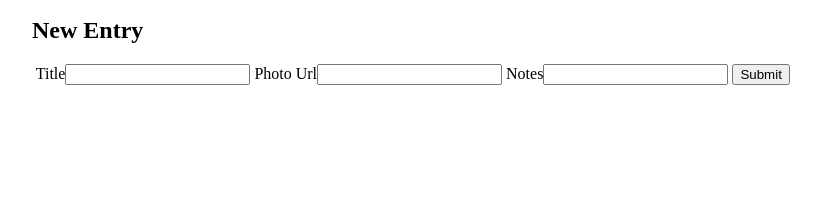
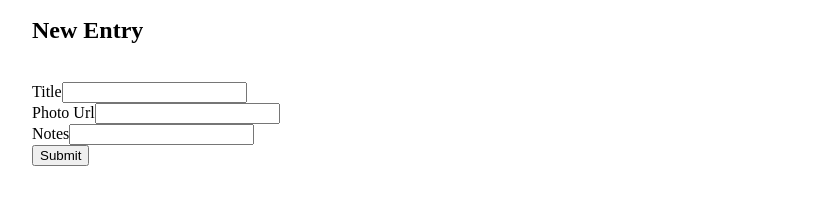
Before and after one commit to TheDanYount/code-journal, a website with bundled scripts: page index.html in a window 1280 px wide. Shown: the part 83-288 px from the top of the page, without its empty margins (182-1003 px from the left). Built offline with nearby package versions, Linux system fonts and the light colour scheme.

Commit message:
Added divs for display: block

```diff
--- a/index.html
+++ b/index.html
@@ -28,9 +28,17 @@
         <form>
           <h2>New Entry</h2>
           <img src="" />
-          <label for="title">Title<input id="title" name="title" /></label>
-          <label for="photo">Photo Url<input id="photo" name="photo" /></label>
-          <label for="notes">Notes<input id="notes" name="notes" /></label>
+          <div>
+            <label for="title">Title<input id="title" name="title" /></label>
+          </div>
+          <div>
+            <label for="photo"
+              >Photo Url<input id="photo" name="photo"
+            /></label>
+          </div>
+          <div>
+            <label for="notes">Notes<input id="notes" name="notes" /></label>
+          </div>
           <input type="submit" />
         </form>
       </div>
```
